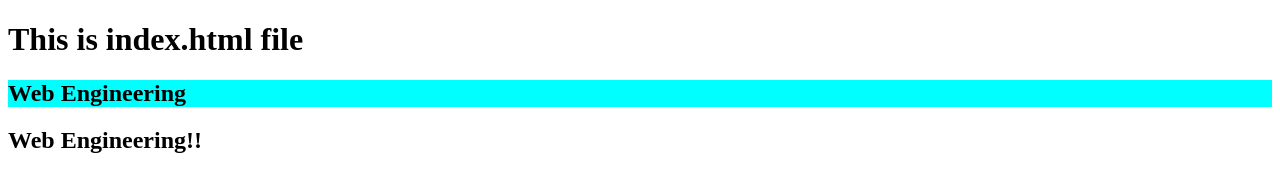
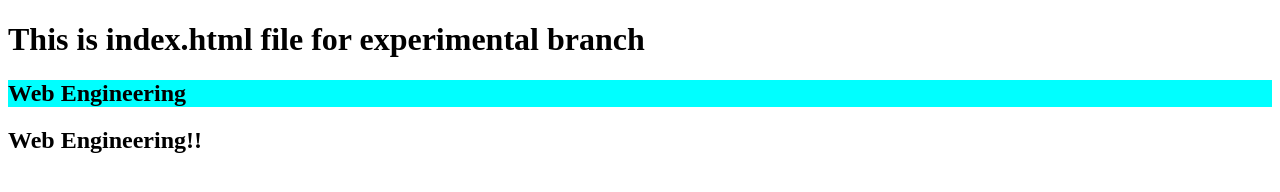
Before and after one commit to Priya-Jacinth/Web-Engineering, a plain HTML site: page index.html in a window 1280 px wide. Drawn offline with Linux system fonts and the light colour scheme.

Commit message:
Changes made to experimental branch on index.html

```diff
--- a/index.html
+++ b/index.html
@@ -7,7 +7,7 @@
     <title>Document</title>
 </head>
 <body>
-    <h1>This is index.html file</h1>
+    <h1>This is index.html file for experimental branch</h1>
     <h2 style="background-color: aqua;">Web Engineering</h2>
 
 
```
